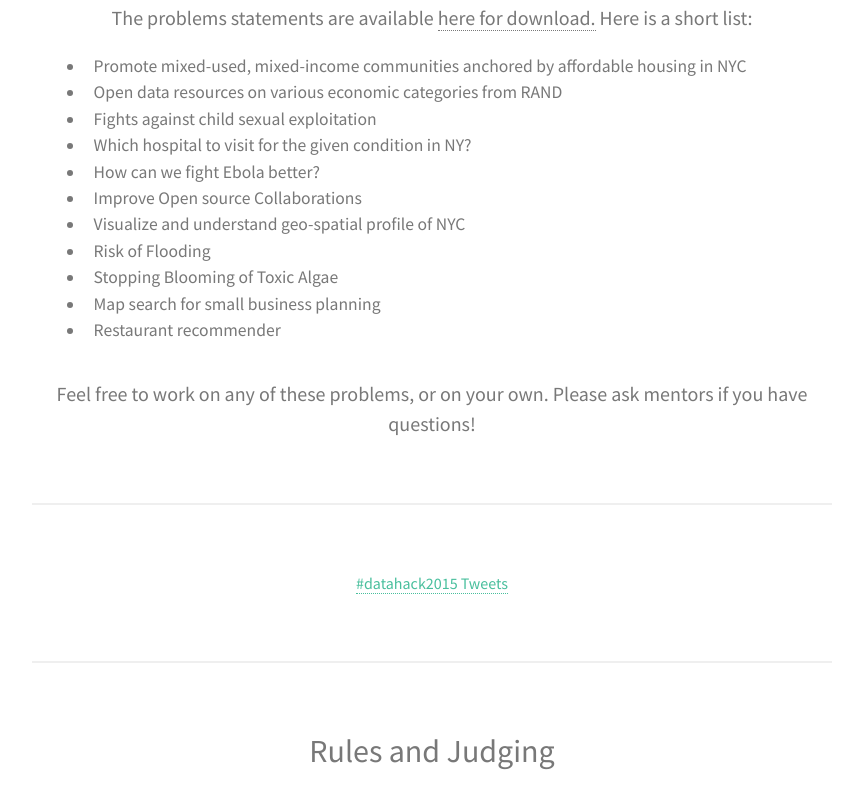
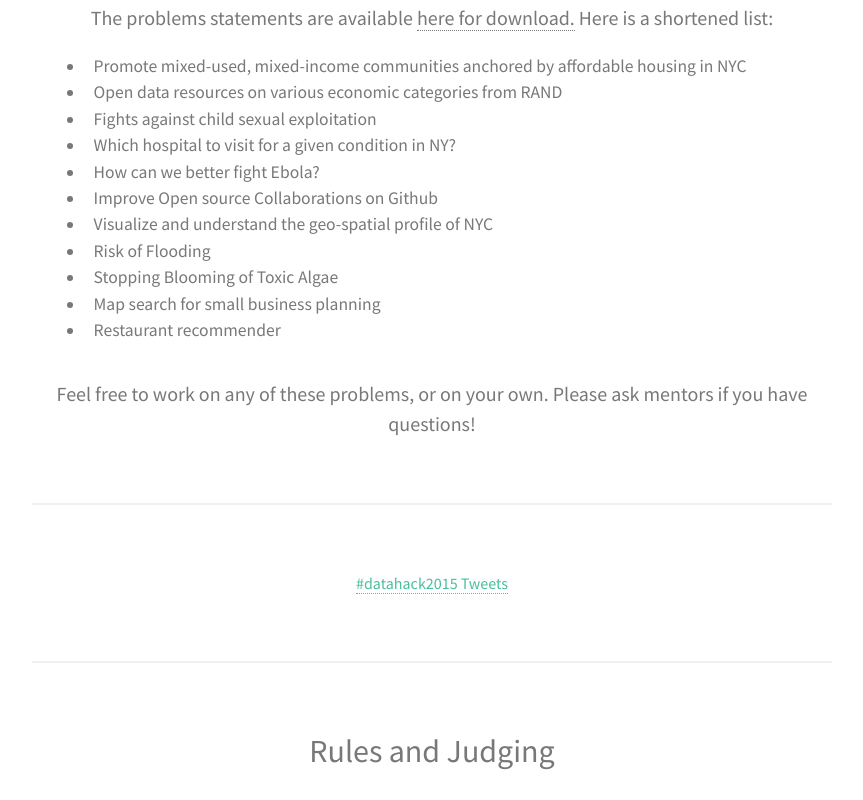
Before and after one commit to datasciencehackathon/datasciencehackathon.github.io, a plain HTML site: page index.html in a window 1280 px wide. Shown: the part 1857-2657 px from the top of the page, without its empty margins (400-1263 px from the left). Drawn offline with Linux system fonts and the light colour scheme.

Commit message:
small change to index

```diff
--- a/index.html
+++ b/index.html
@@ -81,17 +81,17 @@
 						</header>
 						<div style="text-align: center">
 							<h3 style="text-align: center">
-									The problems statements are available <a href="./files/HackProblems.pdf" target="_blank">here for download.</a> Here is a short list:
+									The problems statements are available <a href="./files/HackProblems.pdf" target="_blank">here for download.</a> Here is a shortened list:
 							</h3>
 								<h4 align="left">
 								<ul>
 								<li> Promote mixed-used, mixed-income communities anchored by affordable housing in NYC</li>
 								<li>Open data resources on various economic categories from RAND</li>
 								<li>Fights against child sexual exploitation</li>
-								<li>Which hospital to visit for the given condition in NY?</li>
-								<li>How can we fight Ebola better?</li>
-								<li>Improve Open source Collaborations</li>
-								<li>Visualize and understand geo-spatial profile of NYC</li>
+								<li>Which hospital to visit for a given condition in NY?</li>
+								<li>How can we better fight Ebola?</li>
+								<li>Improve Open source Collaborations on Github</li>
+								<li>Visualize and understand the geo-spatial profile of NYC</li>
 								<li>Risk of Flooding</li>
 								<li>Stopping Blooming of Toxic Algae</li>
 								<li>Map search for small business planning</li>
```
